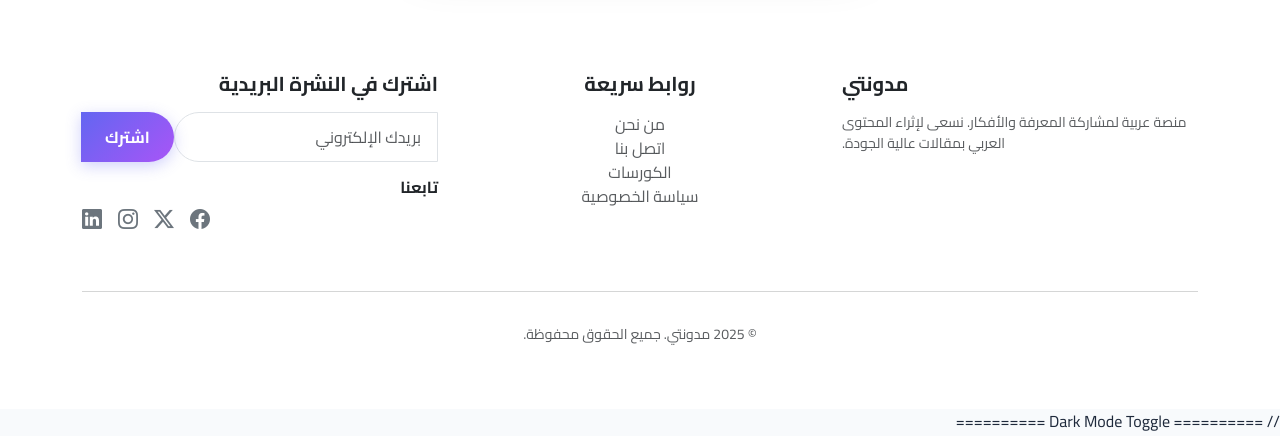
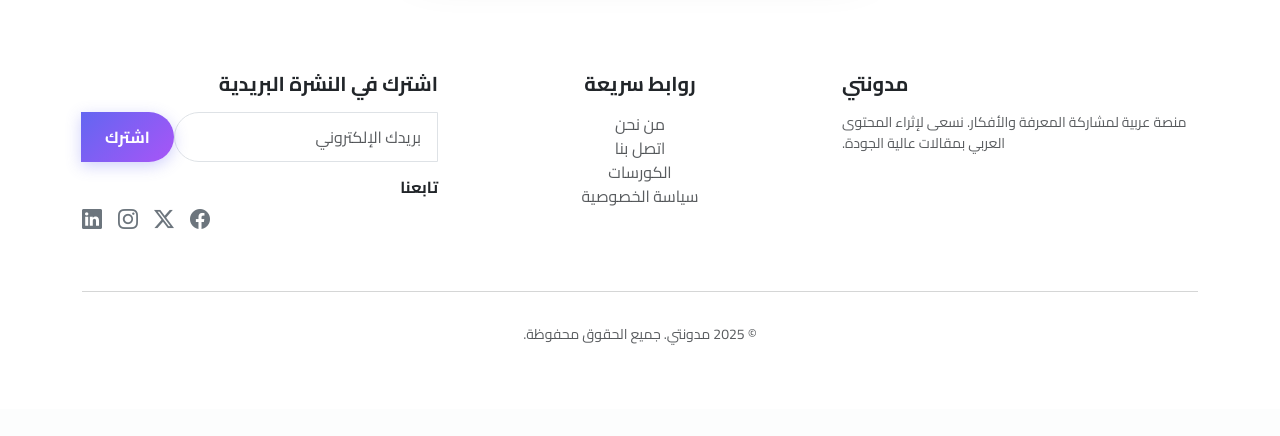
Before and after one commit to mahmoudsalemabdelrahman/SimpleProject, a Django app: page /accounts/register/ in a window 1280 px wide. Shown: the part 960-1396 px from the top of the page. After the commit the page ends 1305 px from the top, so only its background shows below. Run offline with Django 5.2, Linux system fonts and the light colour scheme; data that the repository does not hold is empty; some libraries are stand-ins or nearby versions.

Commit message:
fix(blog): prevent dark-mode script from rendering as text; add guards for missing elements

```diff
--- a/mysite/blog/templates/blog/base.html
+++ b/mysite/blog/templates/blog/base.html
@@ -445,8 +445,8 @@ setInterval(updateNotifications, 30000);
 document.addEventListener('DOMContentLoaded', updateNotifications);
 </script>
 
-// ========== Dark Mode Toggle ==========
 <script>
+// Dark Mode Toggle
 const themeToggle = document.getElementById('theme-toggle');
 const themeIcon = document.getElementById('theme-icon');
 const htmlElement = document.documentElement;
@@ -454,20 +454,22 @@ const htmlElement = document.documentElement;
 // Load saved theme from localStorage
 const savedTheme = localStorage.getItem('theme') || 'light';
 htmlElement.setAttribute('data-theme', savedTheme);
-updateThemeIcon(savedTheme);
+if (themeIcon) updateThemeIcon(savedTheme);
 
-// Toggle theme on button click
+// Toggle theme on button click (guard in case button is not present)
+if (themeToggle) {
     themeToggle.addEventListener('click', () => {
         const currentTheme = htmlElement.getAttribute('data-theme');
         const newTheme = currentTheme === 'dark' ? 'light' : 'dark';
-
         htmlElement.setAttribute('data-theme', newTheme);
         localStorage.setItem('theme', newTheme);
-    updateThemeIcon(newTheme);
+        if (themeIcon) updateThemeIcon(newTheme);
     });
+}
 
 // Update icon based on theme
 function updateThemeIcon(theme) {
+    if (!themeIcon) return;
     if (theme === 'dark') {
         themeIcon.classList.remove('bi-moon-stars-fill');
         themeIcon.classList.add('bi-sun-fill');
```
Lines whose indentation alone changed are shown as unchanged.
